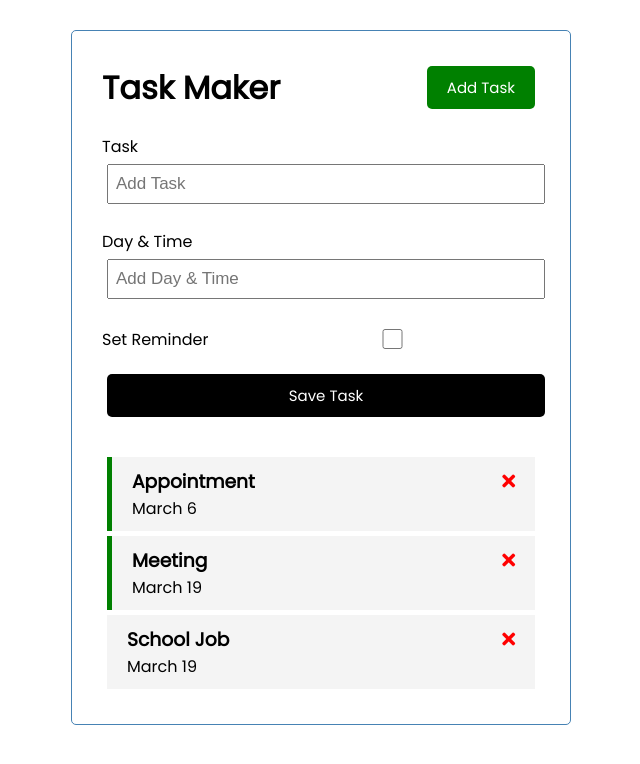
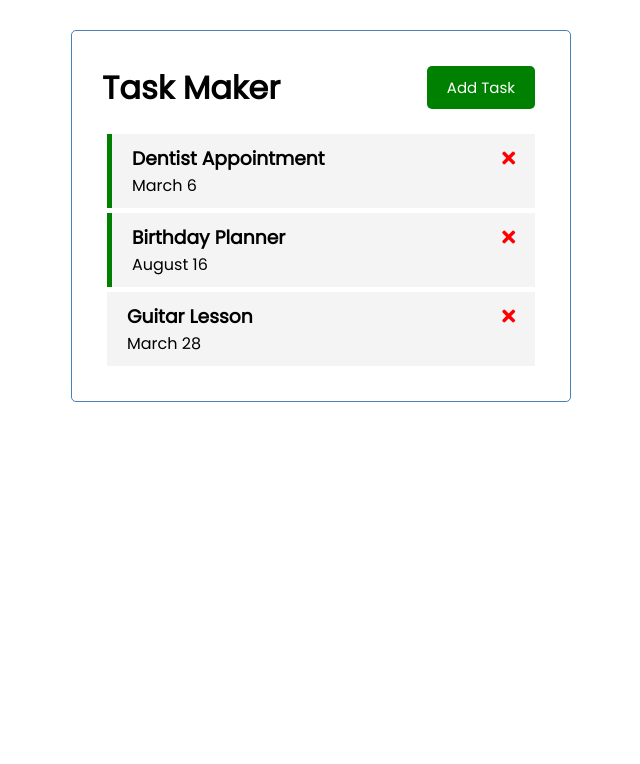
Before and after one commit to maryamShahid/task-tracker, a Vue app: page / in a window 1280 px wide. Shown: the top 764 px of the page, without its empty margins (319-959 px from the left). Built offline with nearby package versions, Linux system fonts and the light colour scheme.

Commit message:
Addtask is functional and hidden by default

```diff
--- a/src/App.vue
+++ b/src/App.vue
@@ -1,7 +1,9 @@
 <template>
   <div class="container">
-    <Header title="Task Maker" />
-    <AddTask />
+    <Header @toggle-add-task="toggleAddTask" title="Task Maker" />
+    <div v-show="showAddTask">
+    <AddTask @add-task="addTask" />
+    </div>
     <Tasks @toggle-reminder="toggleReminder" @delete-task="deleteTask" :tasks="tasks" />
   </div>
 </template>
@@ -20,10 +22,17 @@
   },
   data() {
     return {
-      tasks: []
+      tasks: [],
+      showAddTask: false
     }
   },
   methods: {
+    toggleAddTask() {
+      this.showAddTask = !this.showAddTask
+    },
+    addTask(task) {
+      this.tasks = [...this.tasks, task]
+    },
     deleteTask(id) {
       if (confirm('Are you sure?')) {
         this.tasks = this.tasks.filter((task) => task.id !== id)
@@ -37,20 +46,20 @@
     this.tasks = [
       {
         id: 3,
-        text: "Appointment",
+        text: "Dentist Appointment",
         day: 'March 6',
         reminder: true,
       },
       {
         id: 4,
-        text: "Meeting",
-        day: 'March 19',
+        text: "Birthday Planner",
+        day: 'August 16',
         reminder: true,
       },
       {
         id: 1,
-        text: "School Job",
-        day: 'March 19',
+        text: "Guitar Lesson",
+        day: 'March 28',
         reminder: false,
       },
     ]
--- a/src/components/AddTask.vue
+++ b/src/components/AddTask.vue
@@ -30,6 +30,29 @@
       text: '',
       day: '',
       reminder: false,
+    }
+  },
+  methods: {
+    onSubmit(e) {
+      e.preventDefault()
+
+      if (!this.text) {
+        alert('Please add a task')
+        return
+      }
+
+      const newTask = {
+        id: Math.floor(Math.random() * 100000),
+        text: this.text,
+        day: this.day,
+        reminder: this.reminder,
+      }
+
+      this.$emit('add-task', newTask)
+
+      this.text = ''
+      this.day = ''
+      this.reminder = false
     }
   }
 }
--- a/src/components/Button.vue
+++ b/src/components/Button.vue
@@ -13,7 +13,7 @@
     },
     methods: {
       onClick() {
-        console.log('click')
+        this.$emit('toggle-add-task')
       }
     }
   }
--- a/src/components/Header.vue
+++ b/src/components/Header.vue
@@ -1,7 +1,7 @@
 <template>
   <header>
     <h1>{{ title }}</h1>
-    <Button text="Add Task" color="green"/>
+    <Button @toggle-add-task="$emit('toggle-add-task')" text="Add Task" color="green"/>
   </header>
 </template>
 
```
